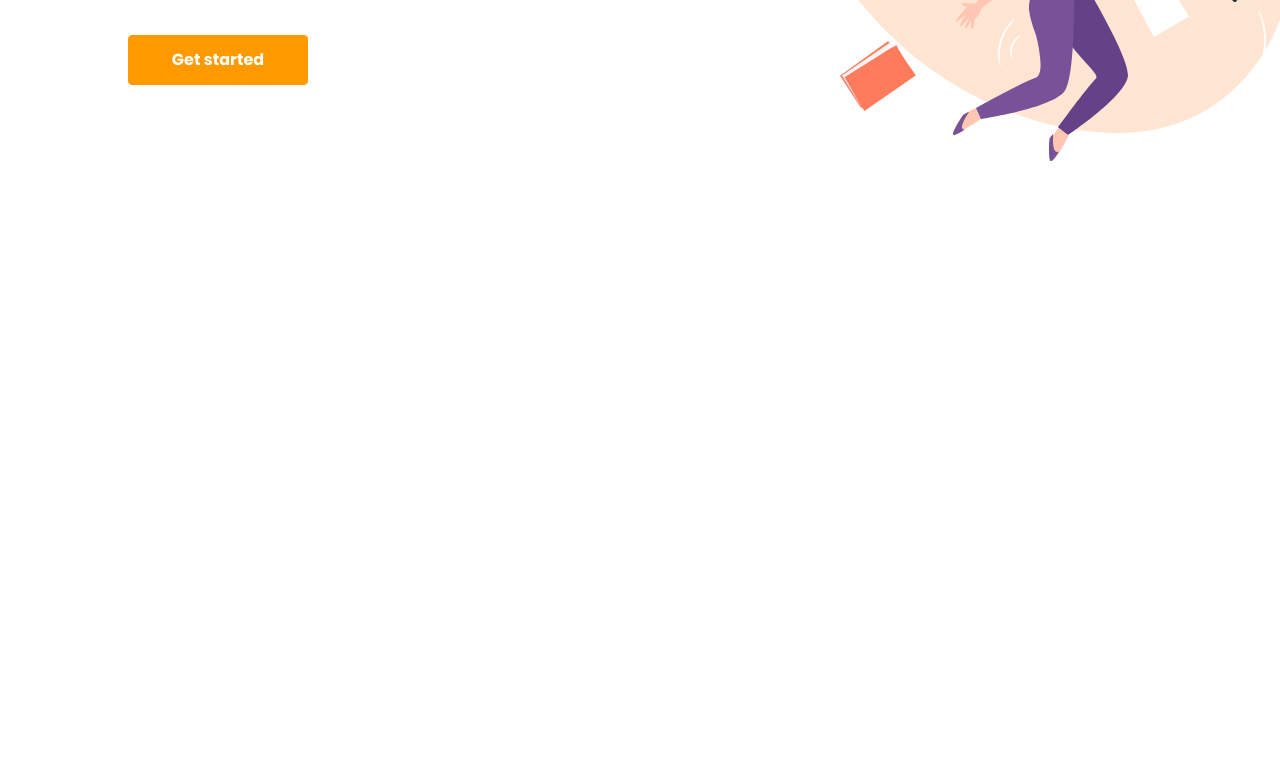
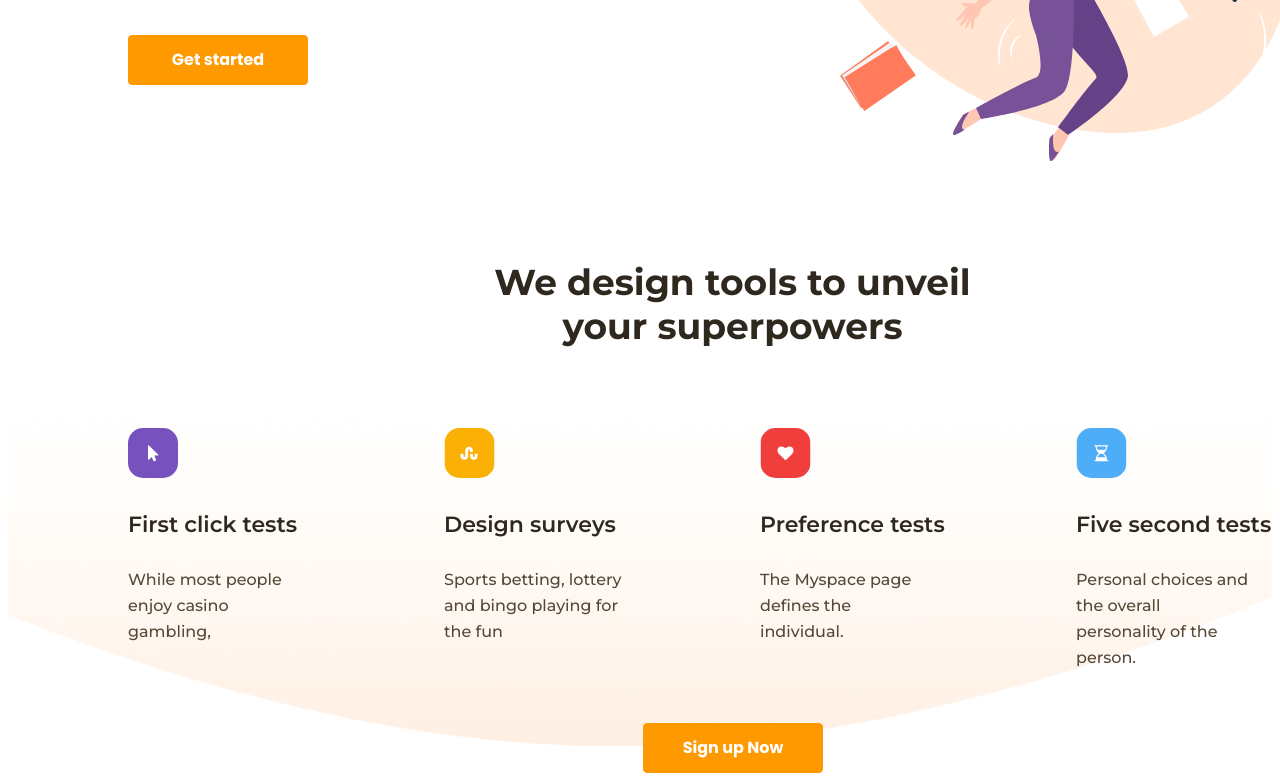
Before and after one commit to KseniiaTretiak/homework-09-, a plain HTML site: page index.html in a window 1280 px wide. Shown: the part 562-1343 px from the top of the page. Before the commit the page ends 800 px from the top, so only its background shows below. Drawn offline with Linux system fonts and the light colour scheme.

Commit message:
add new section

```diff
--- a/index.html
+++ b/index.html
@@ -41,6 +41,34 @@
         </div>
         <img src="./img/people.svg" class="people">
     </section>
+    <section>
+        <h2 class="h-features">We design tools to unveil <br> your superpowers</h2>
+        <div class="bacg">
+            <div class="d-features">
+                <div class="tests">
+                    <img src="./img/icon1.svg" class="im-tests">
+                    <h4>First click tests</h4>
+                    <p>While most people enjoy casino <br> gambling,</p>
+                </div>
+                <div class="tests">
+                    <img src="./img/icon2.svg" class="im-tests">
+                    <h4>Design surveys</h4>
+                    <p>Sports betting, lottery and bingo playing for the fun</p>
+                </div>
+                <div class="tests">
+                    <img src="./img/icon3.svg" class="im-tests">
+                    <h4>Preference tests</h4>
+                    <p>The Myspace page defines the <br> individual.</p>
+                </div>
+                <div class="tests">
+                    <img src="./img/icon4.svg" class="im-tests">
+                    <h4>Five second tests</h4>
+                    <p>Personal choices and the overall <br> personality of the person. </p>
+                </div>
+            </div>
+            <button class="but-features">Sign up Now</button>
+        </div>
+    </section>
 </body>
 
 </html>
--- a/style.css
+++ b/style.css
@@ -146,3 +146,77 @@ width: 644px;
 height: 495px;
 left: 556px;
 }
+.bacg{
+    background: url(./img/bg.png) no-repeat center;
+    background-size: 100%;
+}
+.d-features{
+display: flex;
+}
+.h-features{
+    margin-left: 455px;
+    margin-top: 99px;
+    width: 539px;
+height: 88px;
+left: calc(50% - 539px/2 + 0.5px);
+top: calc(50% - 88px/2 - 212px);
+font-family: 'Montserrat';
+font-style: normal;
+font-weight: 700;
+font-size: 36px;
+line-height: 44px;
+text-align: center;
+color: #2F281E
+}
+.tests{
+
+    padding-left: 120px;
+    padding-top: 50px;
+    width: 270px;
+    height: 175px;
+gap: 30px;
+}
+.im-tests{
+
+    width: 51px;
+height: 50px;
+}
+h4{
+    height: 27px;
+left: 0%;
+right: 37.04%;
+top: calc(50% - 27px/2 + 6px);
+font-family: 'Montserrat';
+font-style: normal;
+font-weight: 600;
+font-size: 22px;
+line-height: 27px;
+color: #2F281E;
+}
+p{
+    font-family: 'Montserrat';
+font-style: normal;
+font-weight: 500;
+font-size: 16px;
+line-height: 26px;
+color: #544837;
+}
+.but-features{
+    margin-left: 635px;
+    margin-top: 120px;
+    display: flex;
+justify-content: center;
+align-items: center;
+width: 180px;
+height: 50px;
+border: 1px solid #FF9900;
+background: #FF9900;
+border-radius: 4px;
+font-family: 'Poppins';
+font-style: normal;
+font-weight: 700;
+font-size: 16px;
+line-height: 24px;
+text-align: center;
+color: #FFFFFF;
+}
```
Also changed, not shown: img/bg (1).png (added), img/bg.png (added), img/bg1.svg (added), img/icon1.svg (added), img/icon2.svg (added), img/icon3.svg (added), img/icon4.svg (added).
